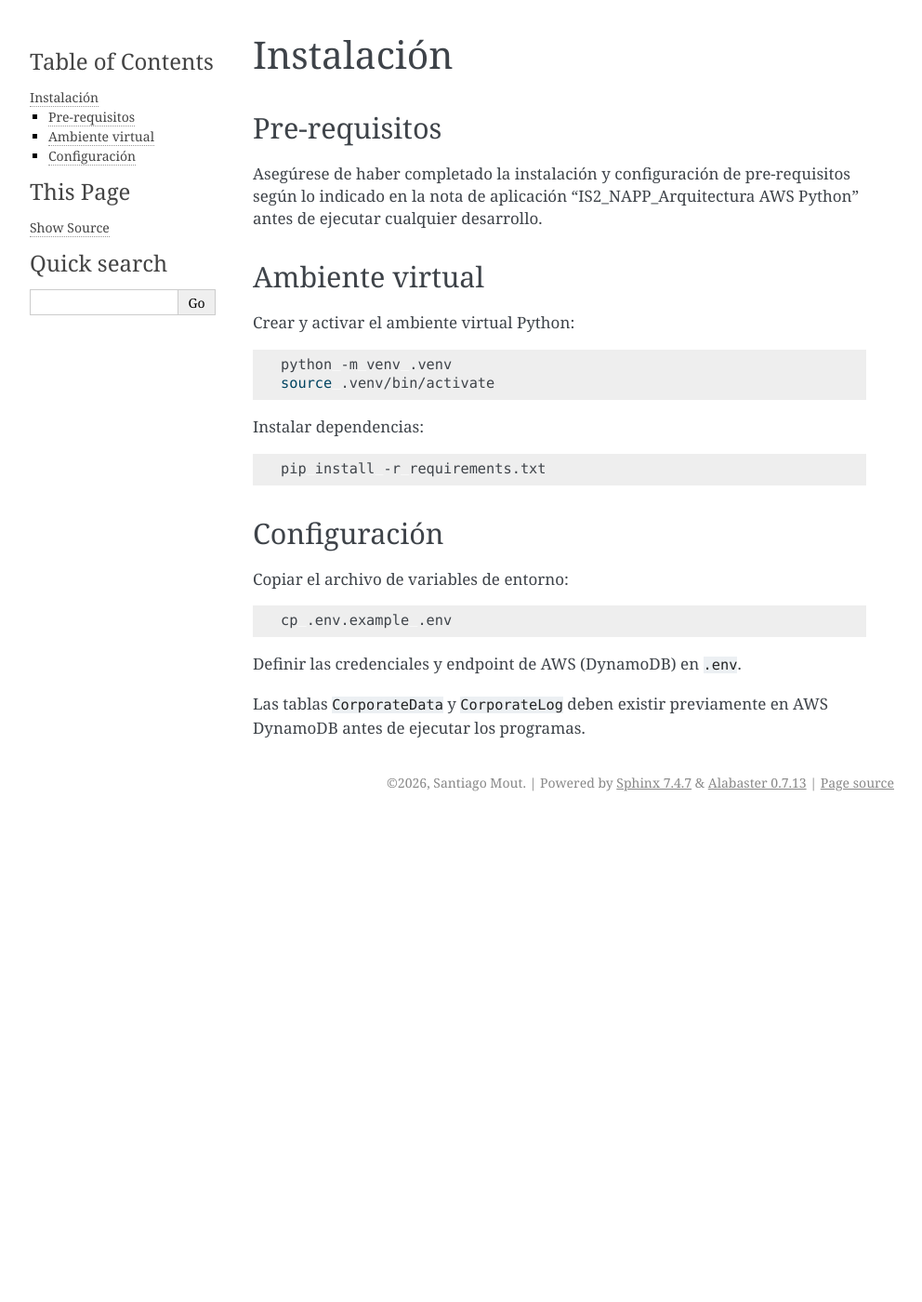
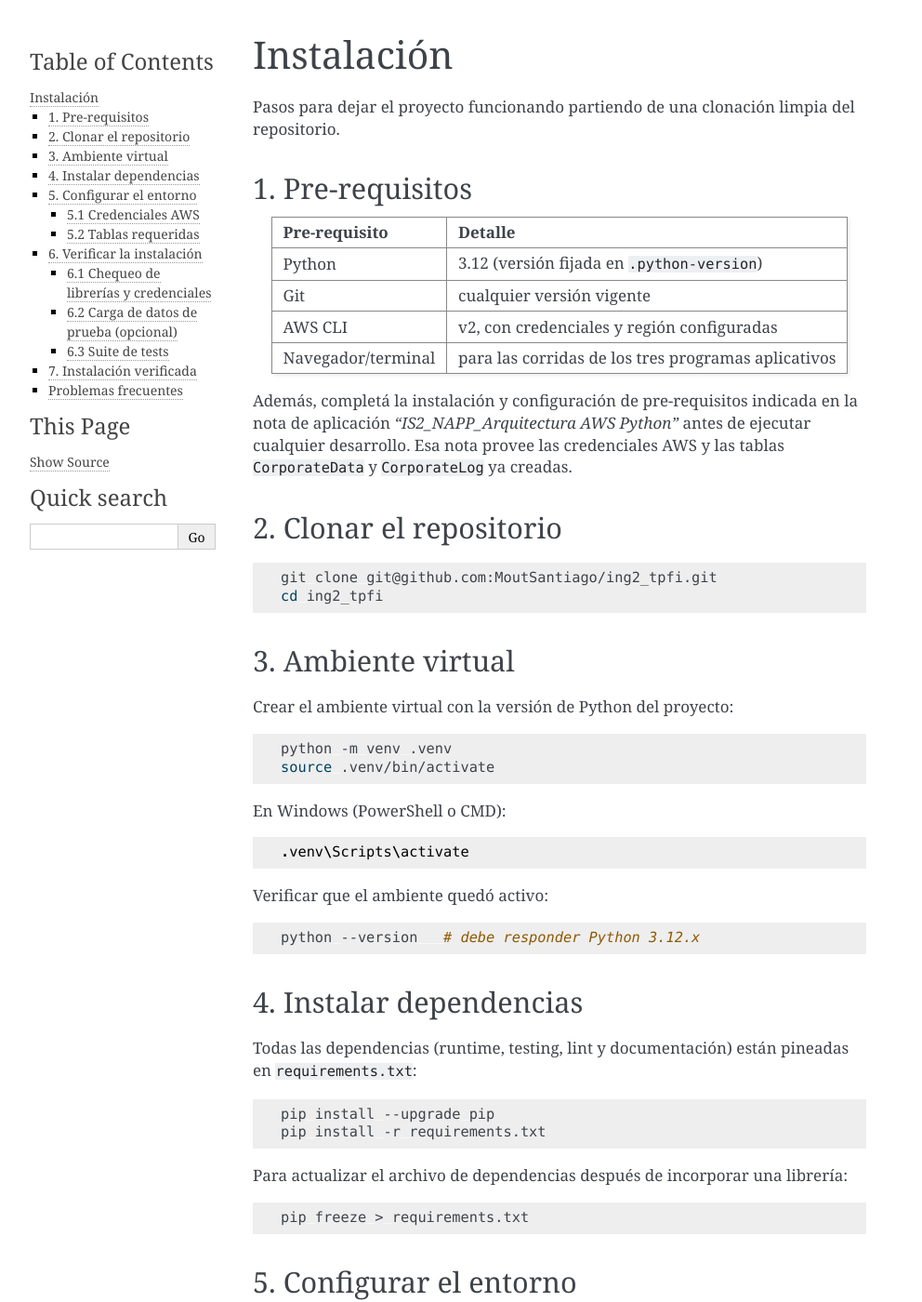
Before and after one commit to MoutSantiago/ing2_tpfi, a Sphinx documentation site: the page built from docs/installation.md, in a window 1280 px wide and 1400 px high. Shown: the whole window at 93% size, without its empty margins (148-1140 px from the left). Built offline with Sphinx 7.4.7, drawn with Linux system fonts in a browser that asks for light colours; some of the changed text lies outside the part shown.

Commit message:
Cambios en la estructura del repo

````diff
--- a/docs/installation.md
+++ b/docs/installation.md
@@ -1,32 +1,130 @@
 # Instalación
 
-## Pre-requisitos
+Pasos para dejar el proyecto funcionando partiendo de una clonación limpia del repositorio.
 
-Asegúrese de haber completado la instalación y configuración de pre-requisitos según lo indicado en la nota de aplicación "IS2_NAPP_Arquitectura AWS Python" antes de ejecutar cualquier desarrollo.
+## 1. Pre-requisitos
 
-## Ambiente virtual
+| Pre-requisito      | Detalle                                             |
+| ------------------ | --------------------------------------------------- |
+| Python             | 3.12 (versión fijada en `.python-version`)          |
+| Git                | cualquier versión vigente                           |
+| AWS CLI            | v2, con credenciales y región configuradas          |
+| Navegador/terminal | para las corridas de los tres programas aplicativos |
 
-Crear y activar el ambiente virtual Python:
+Además, completá la instalación y configuración de pre-requisitos indicada en la nota de aplicación
+_"IS2_NAPP_Arquitectura AWS Python"_ antes de ejecutar cualquier desarrollo. Esa nota provee las
+credenciales AWS y las tablas `CorporateData` y `CorporateLog` ya creadas.
+
+## 2. Clonar el repositorio
+
+```sh
+git clone git@github.com:MoutSantiago/ing2_tpfi.git
+cd ing2_tpfi
+```
+
+## 3. Ambiente virtual
+
+Crear el ambiente virtual con la versión de Python del proyecto:
 
 ```sh
 python -m venv .venv
 source .venv/bin/activate
 ```
 
-Instalar dependencias:
+En Windows (PowerShell o CMD):
+
+```powershell
+.venv\Scripts\activate
+```
+
+Verificar que el ambiente quedó activo:
 
 ```sh
+python --version   # debe responder Python 3.12.x
+```
+
+## 4. Instalar dependencias
+
+Todas las dependencias (runtime, testing, lint y documentación) están pineadas en `requirements.txt`:
+
+```sh
+pip install --upgrade pip
 pip install -r requirements.txt
 ```
 
-## Configuración
-
-Copiar el archivo de variables de entorno:
+Para actualizar el archivo de dependencias después de incorporar una librería:
 
 ```sh
-cp .env.example .env
+pip freeze > requirements.txt
 ```
 
-Definir las credenciales y endpoint de AWS (DynamoDB) en `.env`.
+## 5. Configurar el entorno
 
-Las tablas `CorporateData` y `CorporateLog` deben existir previamente en AWS DynamoDB antes de ejecutar los programas.
+### 5.1 Credenciales AWS
+
+Las credenciales se resuelven con la cadena estándar de `boto3`, por lo que alcanza con:
+
+```sh
+aws configure
+```
+
+Ingresar `AWS_ACCESS_KEY_ID`, `AWS_SECRET_ACCESS_KEY` y `AWS_DEFAULT_REGION` (la región donde están
+las tablas).
+
+### 5.2 Tablas requeridas
+
+Las tablas `CorporateData` y `CorporateLog` deben existir en DynamoDB **antes** de ejecutar los
+programas. No se crean automáticamente.
+
+## 6. Verificar la instalación
+
+### 6.1 Chequeo de librerías y credenciales
+
+El script de diagnóstico provisto por la cátedra valida `boto3`, las credenciales y el acceso a ambas
+tablas:
+
+```sh
+python scripts/IS2_TPFI_test.py
+```
+
+Si termina con `Completed successfully`, el entorno está correctamente configurado.
+
+### 6.2 Carga de datos de prueba (opcional)
+
+```sh
+python scripts/IS2_TPFI_insert.py
+python scripts/IS2_TPFI_demo.py
+```
+
+### 6.3 Suite de tests
+
+```sh
+pytest
+```
+
+Los tests usan `moto` para emular DynamoDB, por lo que pueden ejecutarse sin tocar las tablas reales.
+Para el detalle de los comandos de calidad ver [Comandos de desarrollo](development.md).
+
+## 7. Instalación verificada
+
+El proyecto queda operativo cuando:
+
+- `python --version` responde 3.12 dentro del ambiente virtual.
+- `python scripts/IS2_TPFI_test.py` imprime `Completed successfully`.
+- `pytest` termina sin errores.
+
+## Problemas frecuentes
+
+**`ModuleNotFoundError: No module named 'boto3'`**
+El ambiente virtual no está activo o las dependencias no se instalaron. Repetir los pasos 3 y 4.
+
+**`NoCredentialsError` / `Could not connect to the endpoint URL`**
+Faltan credenciales o región. Verificar con `aws sts get-caller-identity` y repetir `aws configure`.
+
+**`ResourceNotFoundException: Requested resource not found`**
+La tabla consultada no existe o el nombre no coincide exactamente. Confirmar los nombres
+`CorporateData` y `CorporateLog`.
+
+**`pyright` reporta `Import "boto3" could not be resolved`**
+Pyright no detecta el intérprete del ambiente virtual. Ejecutarlo con
+`pyright --pythonpath .venv/bin/python`.
--- /dev/null
+++ b/pyproject.toml
@@ -0,0 +1,2 @@
+[tool.pytest.ini_options]
+pythonpath = ["src"]
````
Also changed, not shown: docs/development.md (added, +97 -0 lines), docs/index.md (+1 -0 lines), 2 other files.
